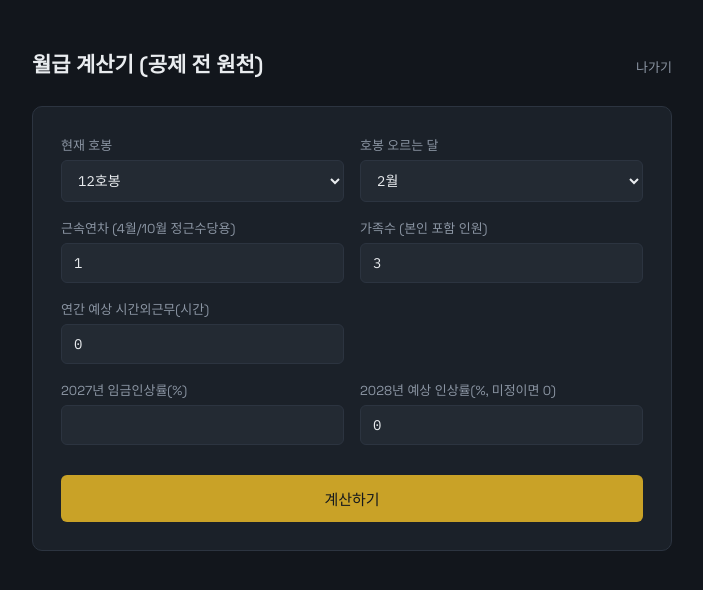
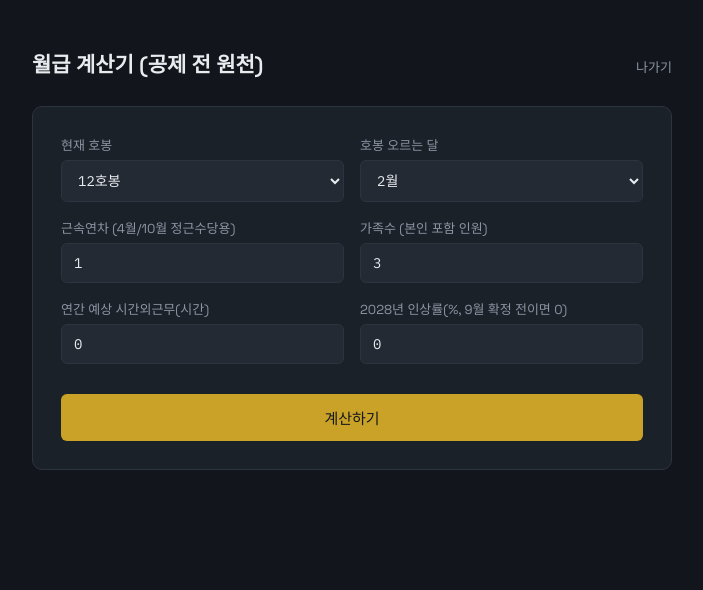
Before and after one commit to ymym929210-maker/salary-calculator, a Flask app: page / in a window 1280 px wide. Shown: the top 590 px of the page, without its empty margins (288-991 px from the left). Run offline with Flask 3, Linux system fonts and the light colour scheme; the visitor is signed in with stand-in values (Sample User, id 1).

Commit message:
Add files via upload

```diff
--- a/salary-calculator/templates/index.html
+++ b/salary-calculator/templates/index.html
@@ -47,15 +47,8 @@
           <label for="overtime_hours_annual">연간 예상 시간외근무(시간)</label>
           <input type="number" id="overtime_hours_annual" name="overtime_hours_annual" min="0" step="1" value="{{ form.overtime_hours_annual }}">
         </div>
-        <div class="field"></div>
-      </div>
-      <div class="field-row">
         <div class="field">
-          <label for="raise_rate">{{ current_year_label }}년 임금인상률(%)</label>
-          <input type="number" id="raise_rate" name="raise_rate" min="0" step="0.1" value="{{ form.raise_rate }}">
-        </div>
-        <div class="field">
-          <label for="next_raise_rate">{{ next_year_label }}년 예상 인상률(%, 미정이면 0)</label>
+          <label for="next_raise_rate">{{ next_year_label }}년 인상률(%, 9월 확정 전이면 0)</label>
           <input type="number" id="next_raise_rate" name="next_raise_rate" min="0" step="0.1" value="{{ form.next_raise_rate }}">
         </div>
       </div>
@@ -66,19 +59,19 @@
     {% if this_year %}
     <div class="compare-box">
       <div class="compare-col">
-        <span class="compare-year">{{ current_year_label }}년 (인상률 {{ form.raise_rate }}%, 9월부터 적용)</span>
+        <span class="compare-year">{{ current_year_label }}년 (5.6% 인상 확정, 연중 고정)</span>
         <span class="compare-amount mono">{{ "{:,}".format(this_year.year_total) }}원</span>
       </div>
       <div class="compare-arrow">→</div>
       <div class="compare-col">
-        <span class="compare-year">{{ next_year_label }}년 예상 (인상률 {{ form.next_raise_rate }}%)</span>
+        <span class="compare-year">{{ next_year_label }}년 예상 (인상률 {{ form.next_raise_rate }}%, 9월부터)</span>
         <span class="compare-amount mono accent">{{ "{:,}".format(next_year.year_total) }}원</span>
       </div>
     </div>
     <p class="disclaimer" style="margin-top:-8px; margin-bottom:24px;">
-      {{ current_year_label }}년은 3~8월 인상 전 기본급으로 매달 지급되고, 9월부터 인상된 기본급표가 바로 적용되며
-      3~8월 차액(6개월치)이 9월에 "소급인상분"으로 한 번에 들어온다고 가정했습니다.
-      {{ next_year_label }}년 인상률은 미정이라 0으로 두면 인상 없이 계산됩니다.
+      {{ current_year_label }}년은 2026년 9월 확정된 5.6% 인상 기본급을 연중 그대로 씁니다.
+      {{ next_year_label }}년은 9월부터 인상된 기본급이 적용되고, 3~8월분 기본급·상여금·시간외수당 차액(6개월치)이
+      9월에 "소급인상분"으로 한 번에 들어온다고 가정했습니다. 인상률이 아직 안 나왔으면 0으로 두세요.
     </p>
 
     {% for mo in combined_months %}
@@ -97,14 +90,16 @@
         <span class="label" style="font-size:13px;">{{ current_year_label }}년 {{ mo.month_name }} 지급합계</span>
         <span class="amount mono" style="font-size:18px;">{{ "{:,}".format(mo.gross) }}원</span>
       </div>
-      <div class="slip-net taxable-row">
-        <span class="label" style="font-size:12px;">과세대상 (비과세 {{ "{:,}".format(mo.exempt_total) }}원 제외)</span>
-        <span class="amount mono" style="font-size:14px;">{{ "{:,}".format(mo.taxable_total) }}원</span>
-      </div>
       <div class="next-year-row">
         <span>{{ next_year_label }}년 {{ mo.month_name }} 예상 ({{ mo.next_grade_label }})</span>
         <span class="mono accent">{{ "{:,}".format(mo.next_gross) }}원</span>
       </div>
+      {% if mo.next_retro %}
+      <div class="next-year-row retro-row">
+        <span>└ 이 중 {{ next_year_label }}년 소급인상분 (3~8월분)</span>
+        <span class="mono accent">{{ "{:,}".format(mo.next_retro) }}원</span>
+      </div>
+      {% endif %}
     </div>
     {% endfor %}
 
```
